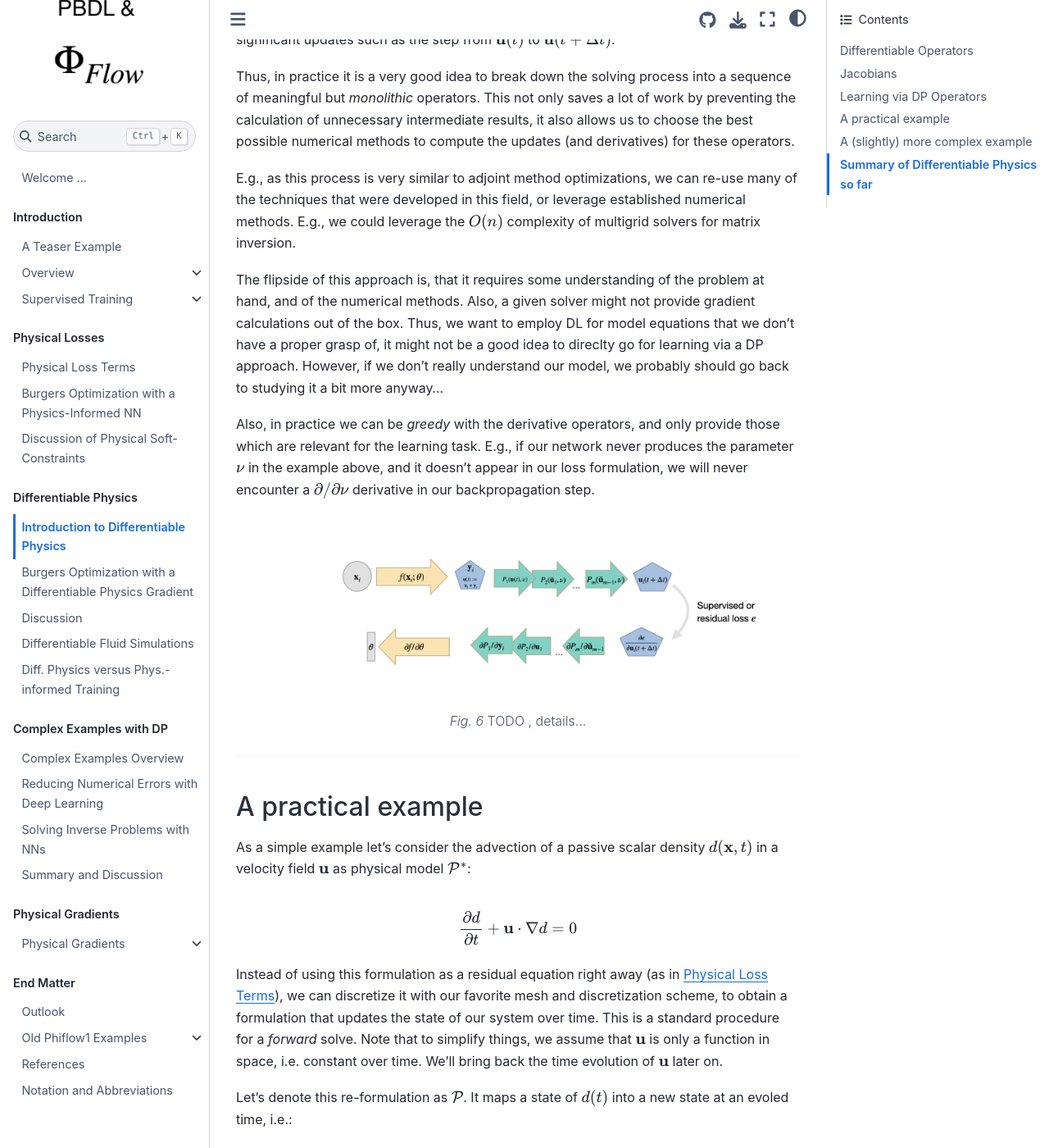
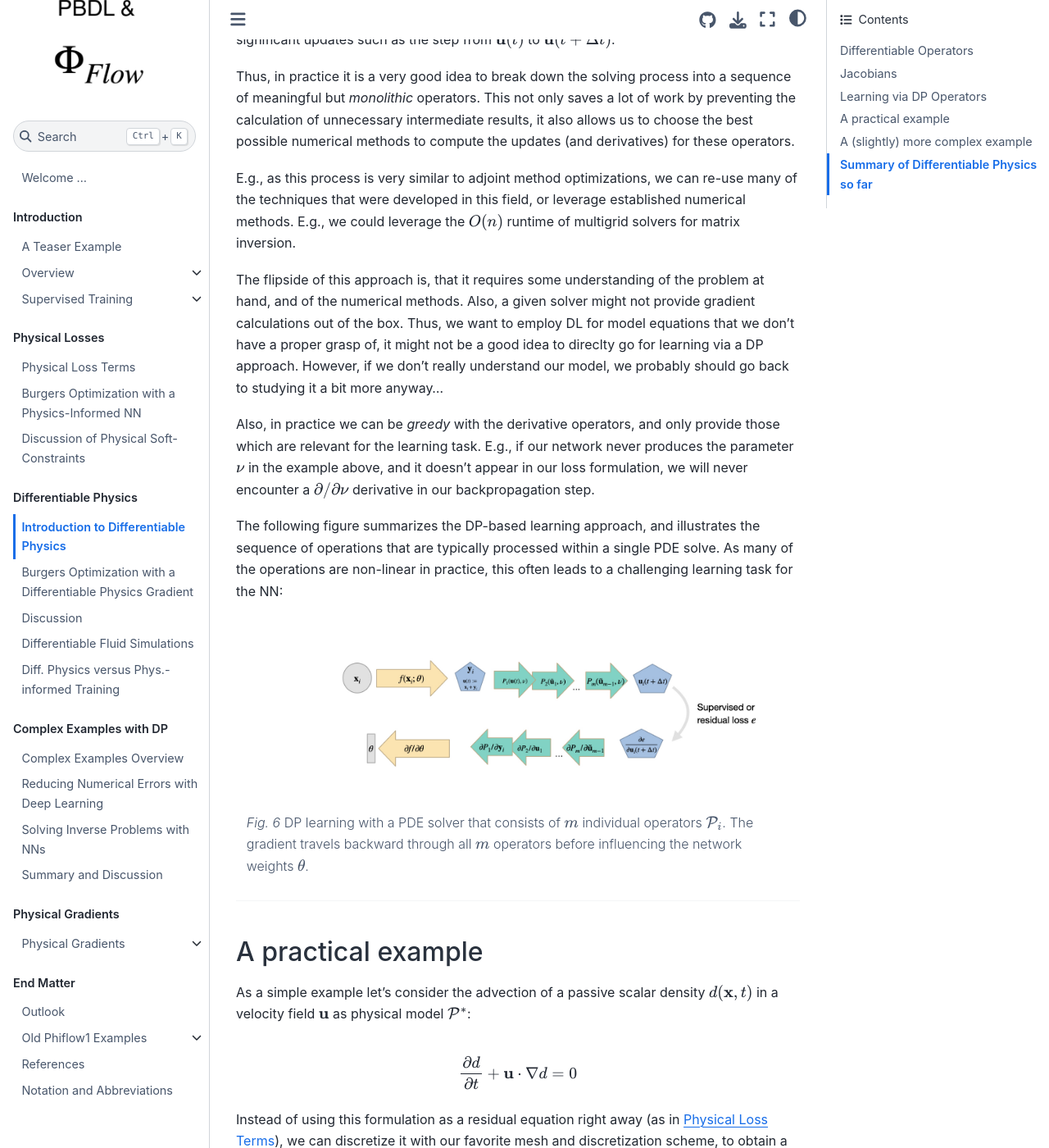
Before and after one commit to tum-pbs/pbdl-book, a Jupyter Book: the page built from diffphys.md, in a window 1280 px wide and 1400 px high, scrolled down 3197 px. Shown: the whole window at 82% size. Built offline with Jupyter Book 1.0.4 settings and Sphinx 7.4.7 and the Sphinx Book theme 1.1.4, drawn with Linux system fonts in a browser that asks for light colours; cross-references to code outside the pages are shown as plain code.

Commit message:
smaller updates to figures and captions

````diff
--- a/diffphys.md
+++ b/diffphys.md
@@ -147,7 +147,7 @@ to compute the updates (and derivatives) for these operators.
 %in practice break down into larger, monolithic components
 E.g., as this process is very similar to adjoint method optimizations, we can re-use many of the techniques
 that were developed in this field, or leverage established numerical methods. E.g.,
-we could leverage the $O(n)$ complexity of multigrid solvers for matrix inversion.
+we could leverage the $O(n)$ runtime of multigrid solvers for matrix inversion.
 
 The flipside of this approach is, that it requires some understanding of the problem at hand,
 and of the numerical methods. Also, a given solver might not provide gradient calculations out of the box.
@@ -161,13 +161,14 @@ never produces the parameter $\nu$ in the example above, and it doesn't appear i
 loss formulation, we will never encounter a $\partial/\partial \nu$ derivative
 in our backpropagation step.
 
+The following figure summarizes the DP-based learning approach, and illustrates the sequence of operations that are typically processed within a single PDE solve. As many of the operations are non-linear in practice, this often leads to a challenging learning task for the NN:
 
 ```{figure} resources/diffphys-overview.jpg
 ---
 height: 220px
 name: diffphys-full-overview
 ---
-TODO , details...
+DP learning with a PDE solver that consists of $m$ individual operators $\mathcal P_i$. The gradient travels backward through all $m$ operators before influencing the network weights $\theta$.
 ```
 
 
````
Also changed, not shown: diffphys-discuss.md (+2 -2 lines), resources/diffphys-multistep.jpg, resources/diffphys-switched.jpg.
